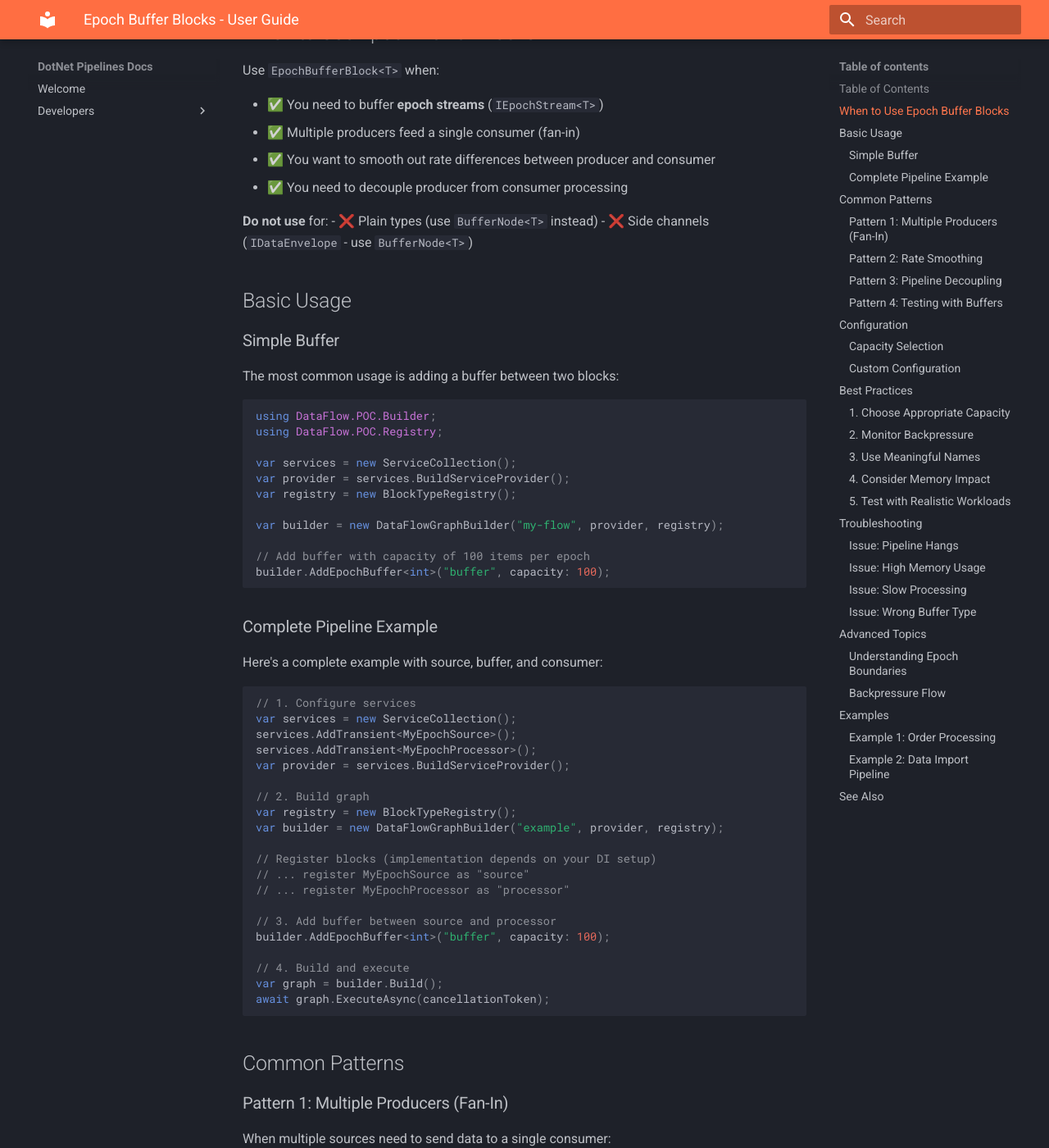
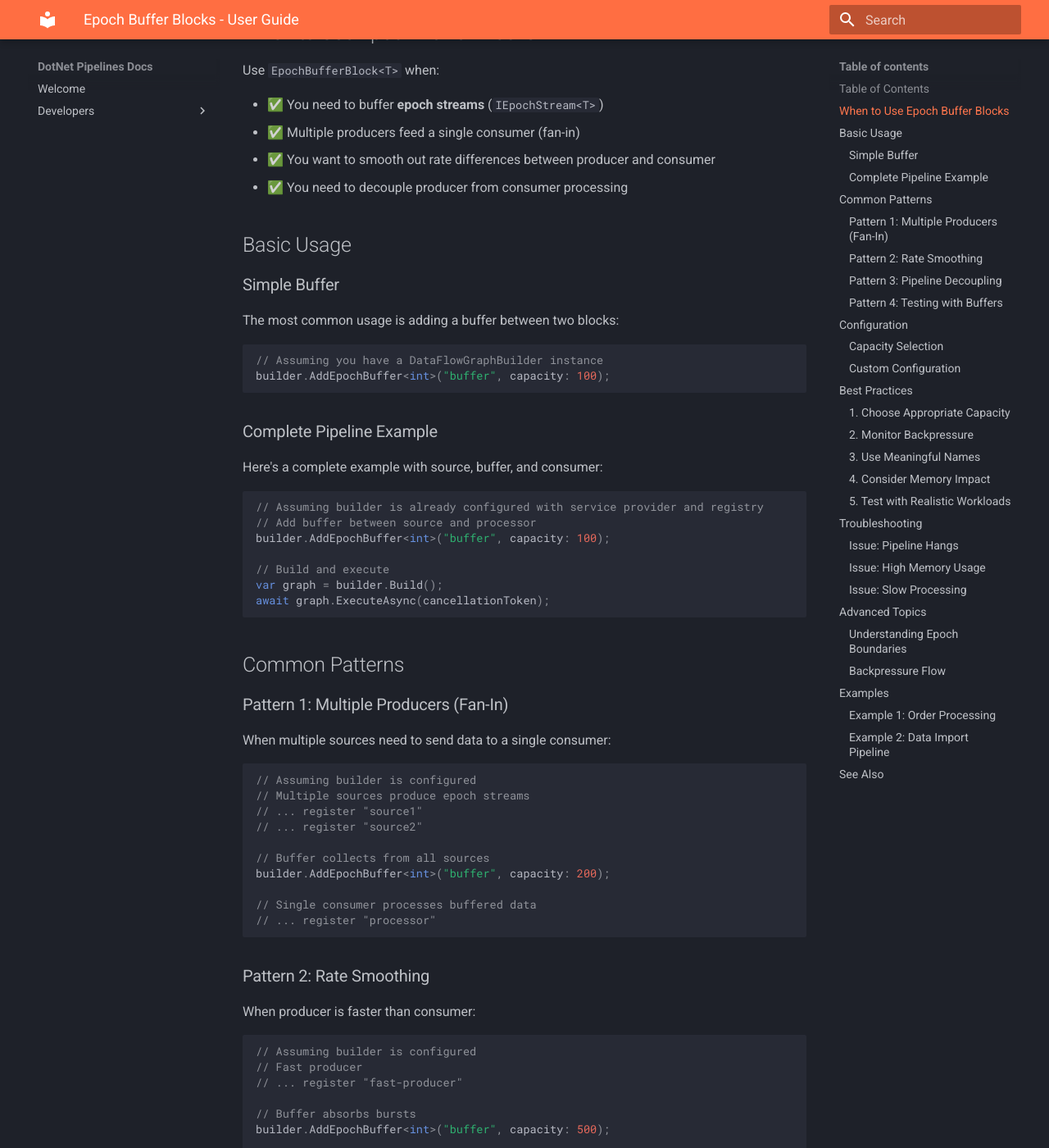
Before and after one commit to dazinator/DataFlow, an MkDocs documentation site: the page built from docs/guides/epoch-buffer-blocks.md, in a window 1280 px wide and 1400 px high, scrolled down 533 px. Shown: the whole window at 82% size. Built offline with MkDocs 1.6.1 and Material for MkDocs 9.7.7, drawn with Linux system fonts in a browser that asks for light colours; the version menu is left out; some of the changed text lies outside the part shown.

Commit message:
Address PR feedback: remove obsolete BufferNode references and DI boilerplate from docs
Co-authored-by: dazinator <3176632+dazinator@users.noreply.github.com>

````diff
--- a/docs/guides/epoch-buffer-blocks.md
+++ b/docs/guides/epoch-buffer-blocks.md
@@ -20,10 +20,6 @@ Use `EpochBufferBlock<T>` when:
 - ✅ You want to smooth out rate differences between producer and consumer
 - ✅ You need to decouple producer from consumer processing
 
-**Do not use** for:
-- ❌ Plain types (use `BufferNode<T>` instead)
-- ❌ Side channels (`IDataEnvelope` - use `BufferNode<T>`)
-
 ## Basic Usage
 
 ### Simple Buffer
@@ -31,16 +27,7 @@ Use `EpochBufferBlock<T>` when:
 The most common usage is adding a buffer between two blocks:
 
 ```csharp
-using DataFlow.POC.Builder;
-using DataFlow.POC.Registry;
-
-var services = new ServiceCollection();
-var provider = services.BuildServiceProvider();
-var registry = new BlockTypeRegistry();
-
-var builder = new DataFlowGraphBuilder("my-flow", provider, registry);
-
-// Add buffer with capacity of 100 items per epoch
+// Assuming you have a DataFlowGraphBuilder instance
 builder.AddEpochBuffer<int>("buffer", capacity: 100);
 ```
 
@@ -49,24 +36,11 @@ builder.AddEpochBuffer<int>("buffer", capacity: 100);
 Here's a complete example with source, buffer, and consumer:
 
 ```csharp
-// 1. Configure services
-var services = new ServiceCollection();
-services.AddTransient<MyEpochSource>();
-services.AddTransient<MyEpochProcessor>();
-var provider = services.BuildServiceProvider();
-
-// 2. Build graph
-var registry = new BlockTypeRegistry();
-var builder = new DataFlowGraphBuilder("example", provider, registry);
-
-// Register blocks (implementation depends on your DI setup)
-// ... register MyEpochSource as "source"
-// ... register MyEpochProcessor as "processor"
-
-// 3. Add buffer between source and processor
+// Assuming builder is already configured with service provider and registry
+// Add buffer between source and processor
 builder.AddEpochBuffer<int>("buffer", capacity: 100);
 
-// 4. Build and execute
+// Build and execute
 var graph = builder.Build();
 await graph.ExecuteAsync(cancellationToken);
 ```
@@ -78,8 +52,7 @@ await graph.ExecuteAsync(cancellationToken);
 When multiple sources need to send data to a single consumer:
 
 ```csharp
-var builder = new DataFlowGraphBuilder("fan-in", provider, registry);
-
+// Assuming builder is configured
 // Multiple sources produce epoch streams
 // ... register "source1"
 // ... register "source2"
@@ -89,9 +62,6 @@ builder.AddEpochBuffer<int>("buffer", capacity: 200);
 
 // Single consumer processes buffered data
 // ... register "processor"
-
-// Note: BufferNode would be used to connect multiple producers to one consumer
-// in the traditional sense, but for epoch streams, the routing handles this
 ```
 
 ### Pattern 2: Rate Smoothing
@@ -99,8 +69,7 @@ builder.AddEpochBuffer<int>("buffer", capacity: 200);
 When producer is faster than consumer:
 
 ```csharp
-var builder = new DataFlowGraphBuilder("rate-smoothing", provider, registry);
-
+// Assuming builder is configured
 // Fast producer
 // ... register "fast-producer"
 
@@ -123,8 +92,7 @@ builder.AddEpochBuffer<int>("buffer", capacity: 500);
 Decouple processing stages:
 
 ```csharp
-var builder = new DataFlowGraphBuilder("decoupled", provider, registry);
-
+// Assuming builder is configured
 // Source produces data
 // ... register "source"
 
@@ -307,21 +275,6 @@ builder.AddEpochBuffer<int>("buffer", capacity: 50);
 // 3. Use larger buffer (but this only delays the problem)
 ```
 
-### Issue: Wrong Buffer Type
-
-**Symptom**: Compiler error when using `BufferNode<IEpochStream<T>>`.
-
-**Cause**: `BufferNode` is for plain types only.
-
-**Solution**:
-```csharp
-// ❌ Wrong - BufferNode doesn't support epoch streams
-var buffer = new BufferNode<IEpochStream<int>>(capacity: 100);
-
-// ✅ Correct - Use EpochBufferBlock
-builder.AddEpochBuffer<int>("buffer", capacity: 100);
-```
-
 ## Advanced Topics
 
 ### Understanding Epoch Boundaries
@@ -370,8 +323,7 @@ Write(4) ──────────────> Channel: [2,3,4]          |
 ### Example 1: Order Processing
 
 ```csharp
-var builder = new DataFlowGraphBuilder("order-processing", provider, registry);
-
+// Assuming builder is configured
 // Receive orders in epochs
 // ... register "order-source"
 
@@ -391,8 +343,7 @@ builder.AddEpochBuffer<ValidatedOrder>("validated-buffer", capacity: 100);
 ### Example 2: Data Import Pipeline
 
 ```csharp
-var builder = new DataFlowGraphBuilder("data-import", provider, registry);
-
+// Assuming builder is configured
 // Read records from file (in epochs)
 // ... register "file-reader"
 
````
Also changed, not shown: IMPLEMENTATION_SUMMARY_EPOCH_BUFFER_BLOCKS.md (deleted, +0 -238 lines).
